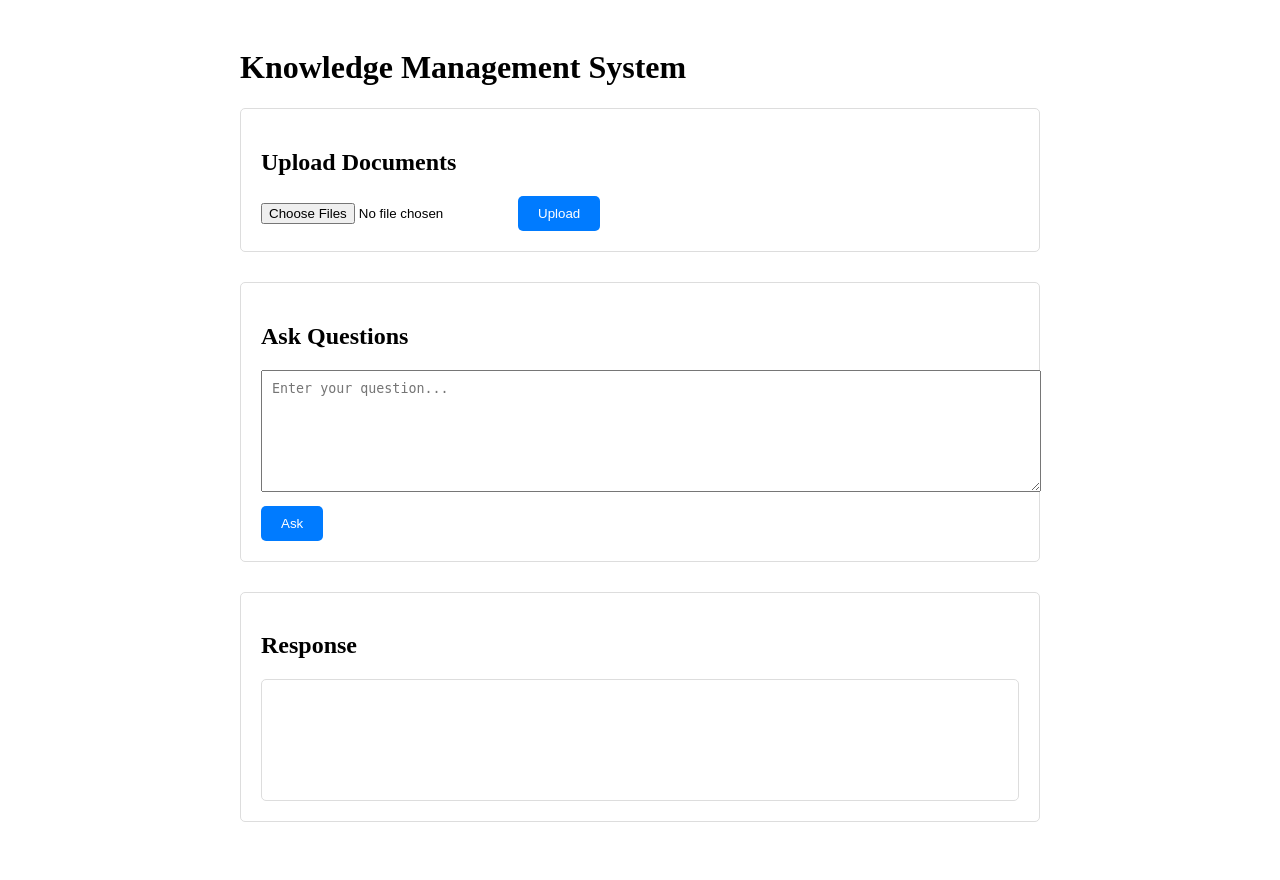
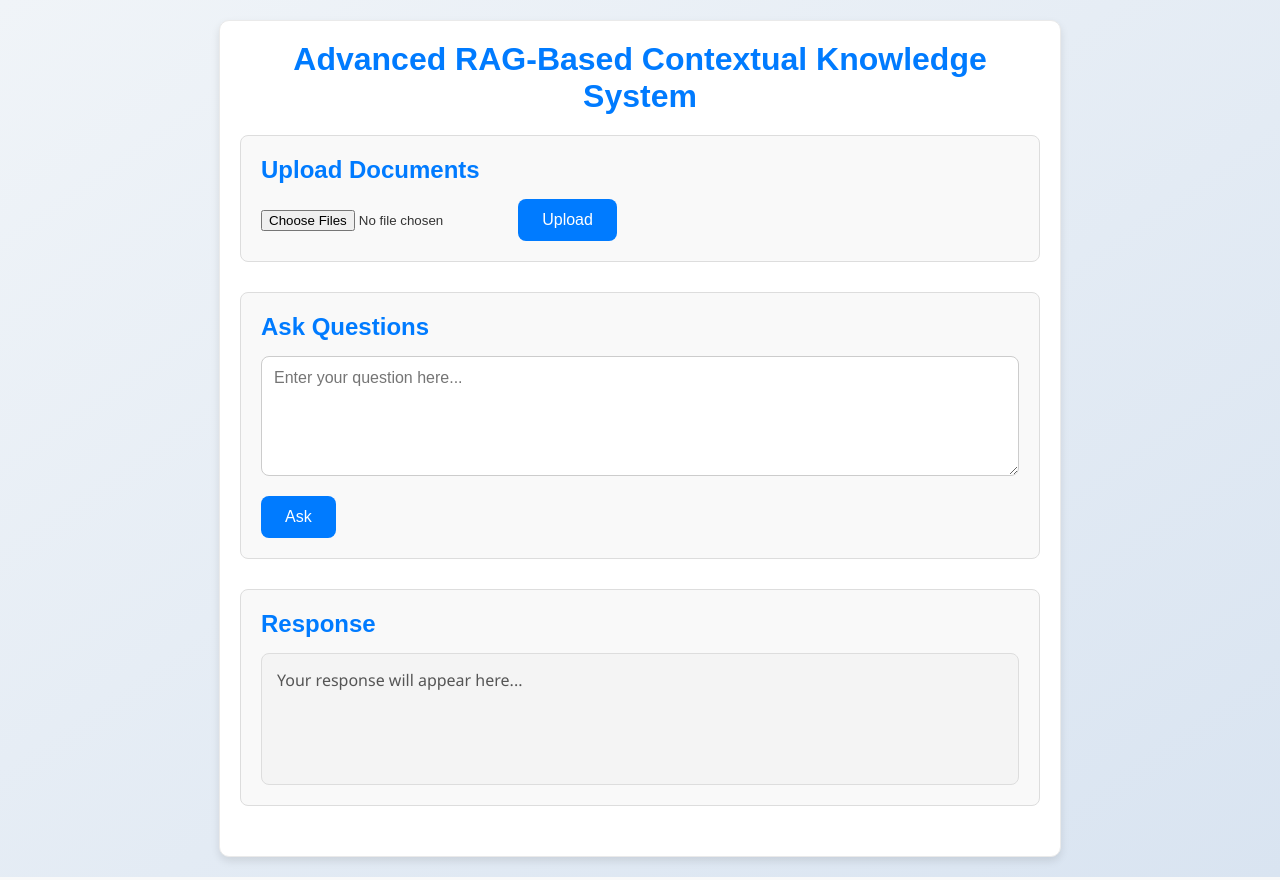
Before and after one commit to JunaidARahat/Advanced-Rag-Based-Contextual-Knowledge-System, a Flask app: page / in a window 1280 px wide. Run offline with Flask 3, Linux system fonts and the light colour scheme.

Commit message:
final updated

```diff
--- a/app/static/style.css
+++ b/app/static/style.css
@@ -1,41 +1,111 @@
+/* General Reset */
+body, h1, h2, textarea, button {
+    margin: 0;
+    padding: 0;
+    box-sizing: border-box;
+    font-family: 'Arial', sans-serif;
+}
+
+/* Body Styling */
+body {
+    background: linear-gradient(to bottom right, #f0f4f8, #d9e4f1);
+    color: #333;
+    padding: 20px;
+    font-family: 'Segoe UI', Tahoma, Geneva, Verdana, sans-serif;
+}
+
+/* Container Styling */
 .container {
     max-width: 800px;
     margin: 0 auto;
     padding: 20px;
+    background: #fff;
+    border-radius: 10px;
+    box-shadow: 0 4px 8px rgba(0, 0, 0, 0.1);
+    border: 1px solid #eaeaea;
 }
 
+/* Section Styling */
 .upload-section,
 .query-section,
 .response-section {
     margin-bottom: 30px;
     padding: 20px;
     border: 1px solid #ddd;
-    border-radius: 5px;
+    border-radius: 8px;
+    background: #f9f9f9;
 }
 
+/* Textarea Styling */
 textarea {
     width: 100%;
-    height: 100px;
-    margin-bottom: 10px;
-    padding: 10px;
+    height: 120px;
+    margin-bottom: 15px;
+    padding: 12px;
+    border-radius: 8px;
+    border: 1px solid #ccc;
+    font-size: 1rem;
+    color: #333;
+    background-color: #fff;
+    outline: none;
+    transition: border-color 0.3s;
 }
 
+textarea:focus {
+    border-color: #007bff;
+}
+
+/* Button Styling */
 button {
-    padding: 10px 20px;
+    padding: 12px 24px;
     background-color: #007bff;
-    color: white;
+    color: #fff;
     border: none;
-    border-radius: 5px;
+    border-radius: 8px;
     cursor: pointer;
+    font-size: 1rem;
+    transition: background-color 0.3s, transform 0.2s;
 }
 
 button:hover {
     background-color: #0056b3;
+    transform: translateY(-2px);
 }
 
+/* Response Content Styling */
 #response-content {
     min-height: 100px;
-    padding: 10px;
+    padding: 15px;
     border: 1px solid #ddd;
-    border-radius: 5px;
+    border-radius: 8px;
+    background: #f4f4f4;
+    color: #555;
+    font-size: 1rem;
 }
+
+/* Headings */
+h1, h2 {
+    color: #007bff;
+    margin-bottom: 15px;
+}
+
+h1 {
+    font-size: 2rem;
+    text-align: center;
+    margin-bottom: 20px;
+}
+
+h2 {
+    font-size: 1.5rem;
+}
+
+/* Responsive Design */
+@media (max-width: 768px) {
+    .container {
+        padding: 15px;
+    }
+
+    button {
+        width: 100%;
+    }
+}
--- a/app/templates/index.html
+++ b/app/templates/index.html
@@ -8,8 +8,9 @@
 </head>
 <body>
     <div class="container">
-        <h1>Knowledge Management System</h1>
+        <h1>Advanced RAG-Based Contextual Knowledge System</h1>
 
+        <!-- Upload Section -->
         <div class="upload-section">
             <h2>Upload Documents</h2>
             <form id="upload-form">
@@ -18,18 +19,21 @@
             </form>
         </div>
 
+        <!-- Query Section -->
         <div class="query-section">
             <h2>Ask Questions</h2>
-            <textarea id="question-input" placeholder="Enter your question..."></textarea>
+            <textarea id="question-input" placeholder="Enter your question here..."></textarea>
             <button id="submit-question">Ask</button>
         </div>
 
+        <!-- Response Section -->
         <div class="response-section">
             <h2>Response</h2>
-            <div id="response-content"></div>
+            <div id="response-content">Your response will appear here...</div>
         </div>
     </div>
 
+    <!-- JavaScript -->
     <script>
         document.getElementById('upload-form').addEventListener('submit', async (e) => {
             e.preventDefault();
```
Also changed, not shown: vector_db/chroma.sqlite3 (added).
